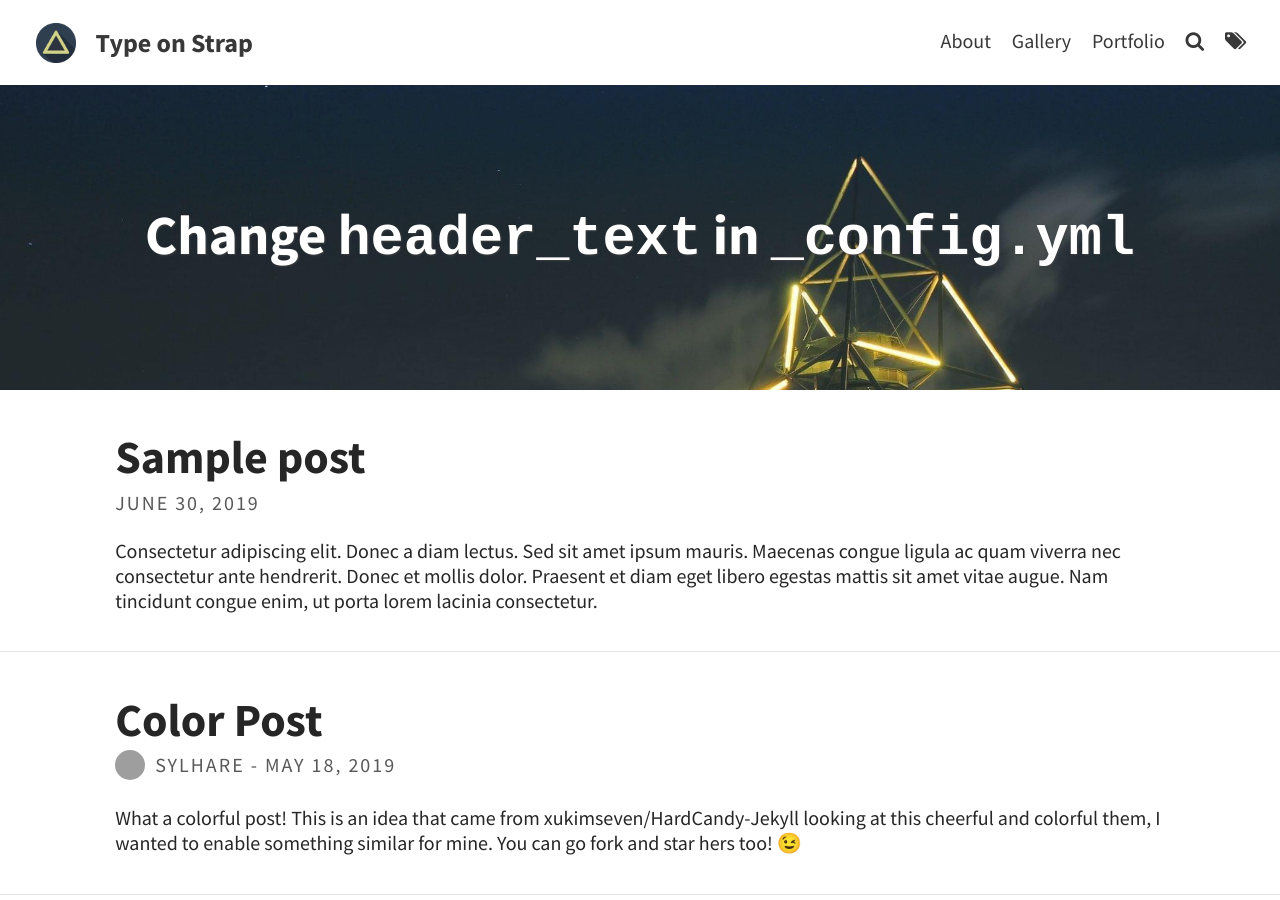
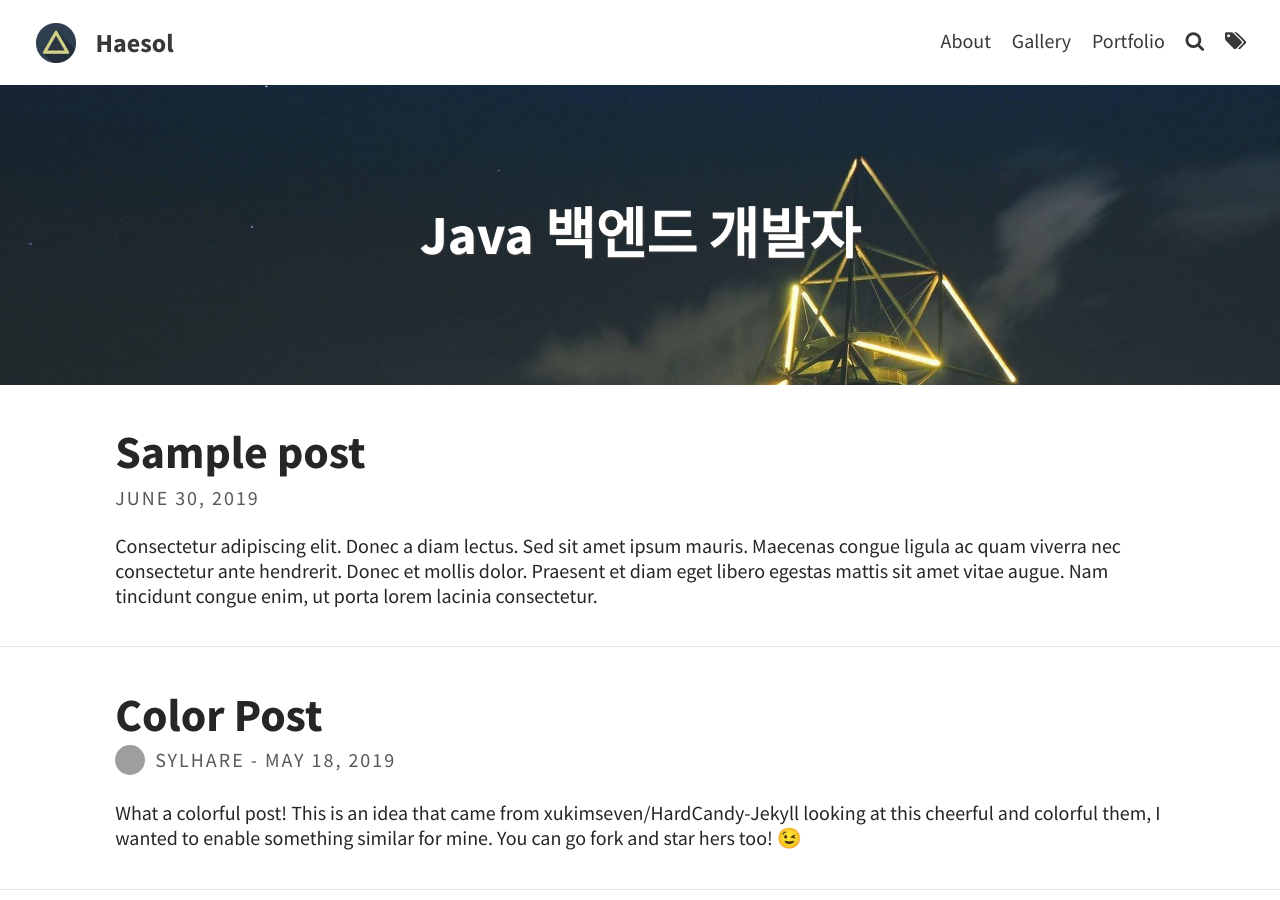
Before and after one commit to stbpiza/stbpiza.github.io, a Jekyll site: the page built from index.html, in a window 1280 px wide and 900 px high. Built offline with Jekyll 4.4.1, drawn with Linux system fonts in a browser that asks for light colours; the list of posts is cut into pages by our own code; grey boxes are pictures that could not be loaded.

Commit message:
Update _config.yml

```diff
--- a/_config.yml
+++ b/_config.yml
@@ -3,13 +3,13 @@ baseurl: ""
 url: "https://stbpiza.github.io/"
 
 # THEME-SPECIFIC CONFIGURATION
-title: Type on Strap                                    # site's title
-description: "A website with blog posts and pages"      # used by search engines
+title: Haesol                                           # site's title
+description: "portfolio                          "      # used by search engines
 avatar: assets/img/triangle.png                         # Empty for no avatar in navbar
 favicon: assets/favicon.ico                             # Icon displayed in the tab
 
 # Header and footer text
-header_text: Change <code>header_text</code> in <code>_config.yml</code>  # Change Blog header text
+header_text: Java 백엔드 개발자  # Change Blog header text
 header_feature_image: assets/img/pexels/triangular.jpeg
 footer_text: >
   Powered by <a href="https://jekyllrb.com/">Jekyll</a> with <a href="https://github.com/sylhare/Type-on-Strap">Type on Strap</a>
```
